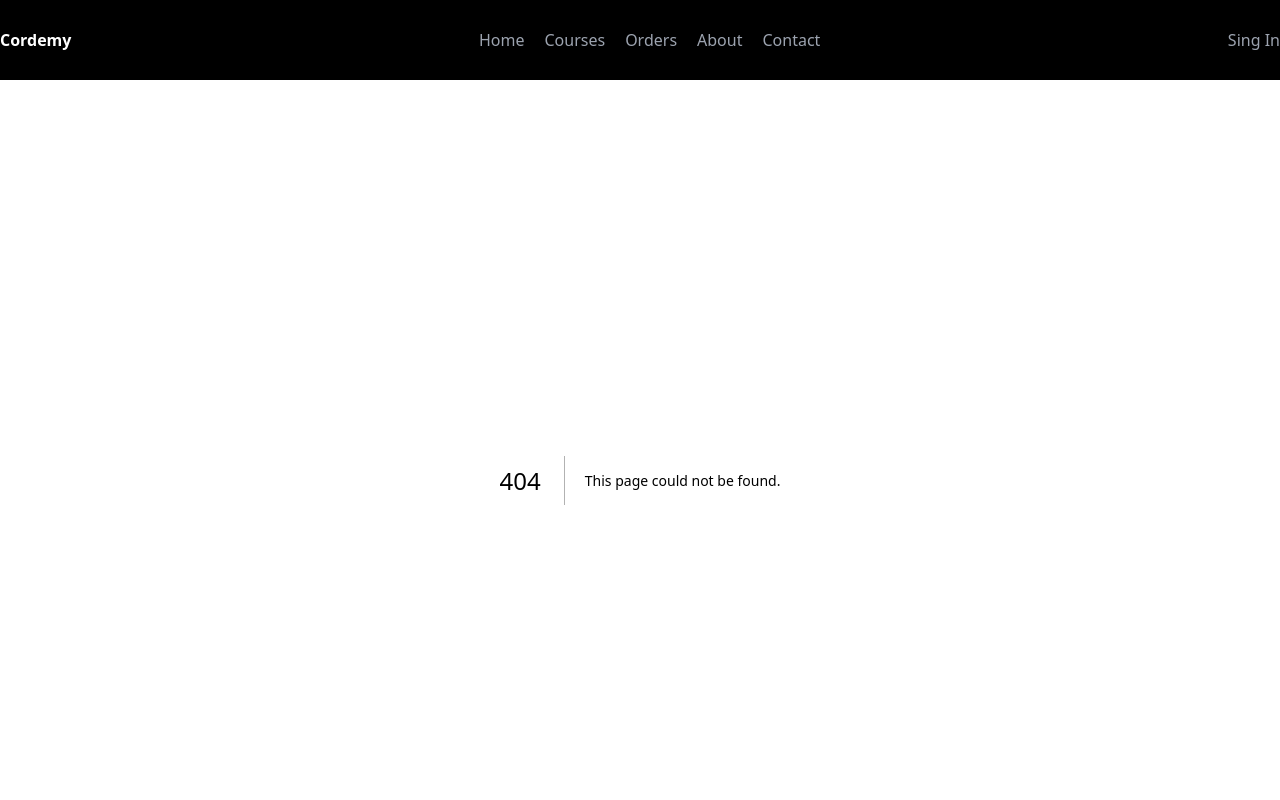
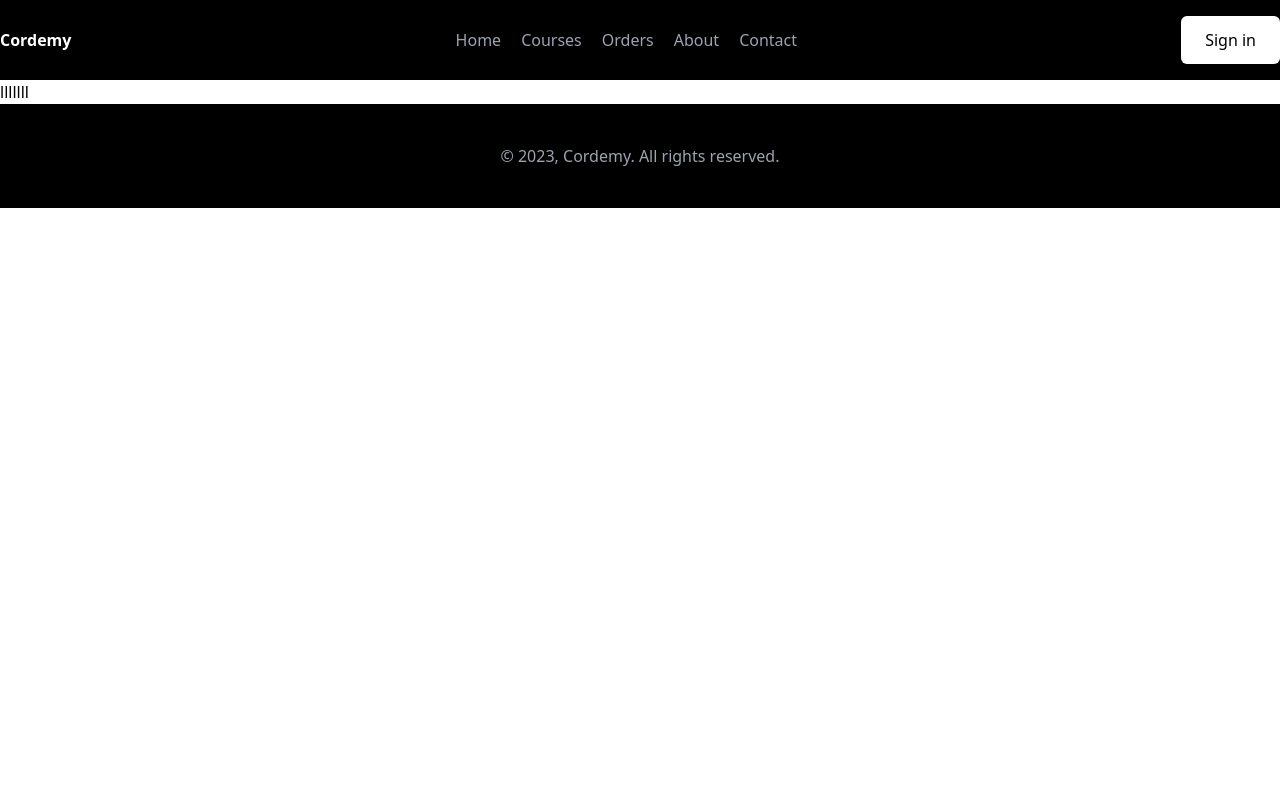
Before and after one commit to max-mahmud/cordemy, a Next.js app: page /users/login in a window 1280 px wide. Before the commit this address had no page. Shown: the top 800 px of the page. Built offline with nearby package versions, Linux system fonts and the light colour scheme.

Commit message:
button done

```diff
--- /dev/null
+++ b/components/Button.jsx
@@ -0,0 +1,34 @@
+import Link from "next/link";
+import { cva } from "class-variance-authority";
+import clsx from "clsx";
+
+const buttonVariants = cva(
+    "rounded-md transition-colors duration-300 flex justify-center",
+    {
+        variants: {
+            color: {
+                primary: "bg-black text-white hover:bg-gray-700",
+                secondary: "bg-white text-black hover:bg-gray-300",
+                danger: "bg-rose-500 text-white hover:bg-rose-600",
+            },
+            size: {
+                default: "py-3 px-6",
+                full: "py-3 w-full",
+            },
+        },
+        defaultVariants: {
+            color: "primary",
+            size: "default",
+        },
+    }
+);
+
+const Button = ({ href, placeholder, color, size }) => {
+    return (
+        <Link className={clsx(buttonVariants({ color, size }))} href={href}>
+            {placeholder}
+        </Link>
+    );
+};
+
+export default Button;
--- a/components/CourseItem.jsx
+++ b/components/CourseItem.jsx
@@ -2,6 +2,7 @@ import { currencyConverter } from '@/utils/currencyConverter';
 import Image from 'next/image'
 import React from 'react'
 import { AiOutlineStar } from "react-icons/ai";
+import Button from './Button';
 
 
 const CourseItem = ({ course }) => {
@@ -52,7 +53,7 @@ const CourseItem = ({ course }) => {
                     <p className="text-lg font-semibold">
                         {currencyConverter((course.price))}
                     </p>
-                    {/* <Button href={`/courses/${course.id}`} placeholder="View Details" /> */}
+                    <Button href={`/courses/${course.id}`} placeholder="View Details" />
                 </div>
             </div>
         </div>
--- a/components/Navbar.jsx
+++ b/components/Navbar.jsx
@@ -1,4 +1,5 @@
 import Link from 'next/link'
+import Button from './Button';
 
 const Navbar = () => {
     return (
@@ -27,9 +28,7 @@ const Navbar = () => {
                     </Link>
                 </div>
                 <div>
-                    <Link href="/" className="hover:text-white transition-color">
-                        Sing In
-                    </Link>
+                    <Button href="/users/login" placeholder="Sign in" color="secondary" />
                 </div>
             </div>
         </div>
--- a/package.json
+++ b/package.json
@@ -10,6 +10,8 @@
   },
   "dependencies": {
     "@prisma/client": "^4.16.1",
+    "class-variance-authority": "^0.6.1",
+    "clsx": "^1.2.1",
     "eslint": "8.43.0",
     "eslint-config-next": "13.4.7",
     "next": "13.4.7",
--- a/pages/index.js
+++ b/pages/index.js
@@ -1,12 +1,28 @@
+import { getAllCourses } from "@/prisma/course";
+import CoursesPage from "./courses";
 
-import React from 'react'
-
-const Home = () => {
+const HomePage = ({ courses }) => {
   return (
     <div>
-      <h1 className='text-8xl text-red-600'>Home</h1>
+      <CoursesPage courses={courses} />
     </div>
-  )
-}
+  );
+};
 
-export default Home
+export default HomePage;
+
+export const getServerSideProps = async () => {
+  const courses = await getAllCourses();
+
+  const updatedCourses = courses.map((course) => ({
+    ...course,
+    updatedAt: course.updatedAt.toString(),
+    createdAt: course.createdAt.toString(),
+  }));
+
+  return {
+    props: {
+      courses: updatedCourses,
+    },
+  };
+};
--- /dev/null
+++ b/pages/users/login.jsx
@@ -0,0 +1,11 @@
+import React from 'react'
+
+const LoginPage = () => {
+  return (
+    <div>
+      lllllll
+    </div>
+  )
+}
+
+export default LoginPage
--- /dev/null
+++ b/pages/users/profile.jsx
@@ -0,0 +1,11 @@
+import React from 'react'
+
+const ProfilePage = () => {
+    return (
+        <div>
+            ppppppp
+        </div>
+    )
+}
+
+export default ProfilePage
--- /dev/null
+++ b/pages/users/register.jsx
@@ -0,0 +1,11 @@
+import React from 'react'
+
+const RegisterPage = () => {
+    return (
+        <div>
+            rrrrrrrr
+        </div>
+    )
+}
+
+export default RegisterPage
```
Also changed, not shown: 1 other file (tests, documents, lock files or other folders).
